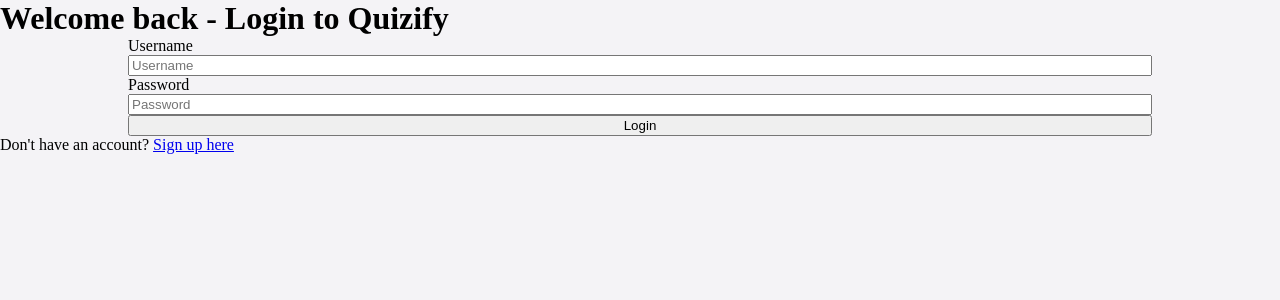
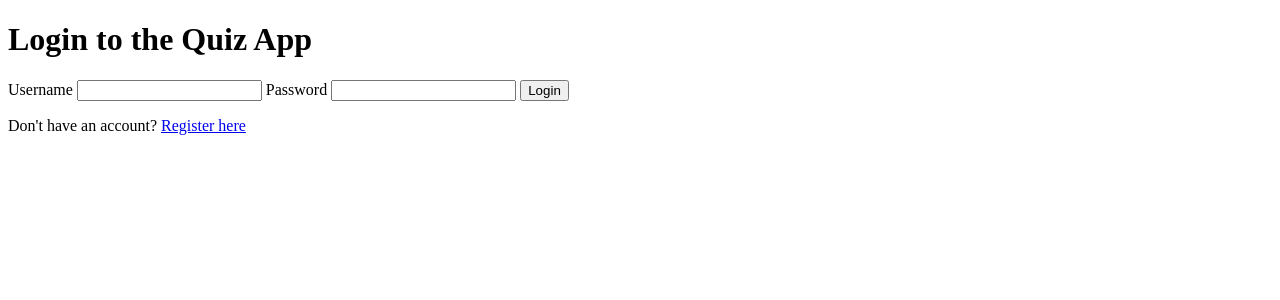
Before and after one commit to ISSAM-SLI/Webstack_Portfolio_Project, a Flask app: page /auth/login in a window 1280 px wide. Shown: the top 300 px of the page. Run offline with Flask 3, Linux system fonts and the light colour scheme.

Commit message:
fixing some issues

```diff
--- a/app/templates/login.html
+++ b/app/templates/login.html
@@ -4,26 +4,21 @@
     <meta charset="UTF-8">
     <meta name="viewport" content="width=device-width, initial-scale=1.0">
     <title>Login</title>
-    <link rel="stylesheet" href="/app/static/login.css">
 </head>
 <body>
-    <div class="logo"></div>
-    <h1>Welcome back - Login to Quizify </h1>
+    <h1>Login to the Quiz App</h1>
     {% if error %}
         <p style="color: red;">{{ error }}</p>
     {% endif %}
     <form method="POST">
-        <div>
-            <label for="username">Username</label>
-            <input type="text" id="username" name="username" placeholder="Username" required>
-        </div>
-        <div>
-            <label for="password">Password</label>
-            <input type="password" id="password" name="password" placeholder="Password" required>
-        </div>
+        <label for="username">Username</label>
+        <input type="text" id="username" name="username" required>
+
+        <label for="password">Password</label>
+        <input type="password" id="password" name="password" required>
 
         <button type="submit">Login</button>
     </form>
-    <p>Don't have an account? <a href="{{ url_for('auth.register') }}">Sign up here</a></p>
+    <p>Don't have an account? <a href="{{ url_for('auth.register') }}">Register here</a></p>
 </body>
 </html>
```
Also changed, not shown: app/templates/result.html (line endings or trailing spaces).
